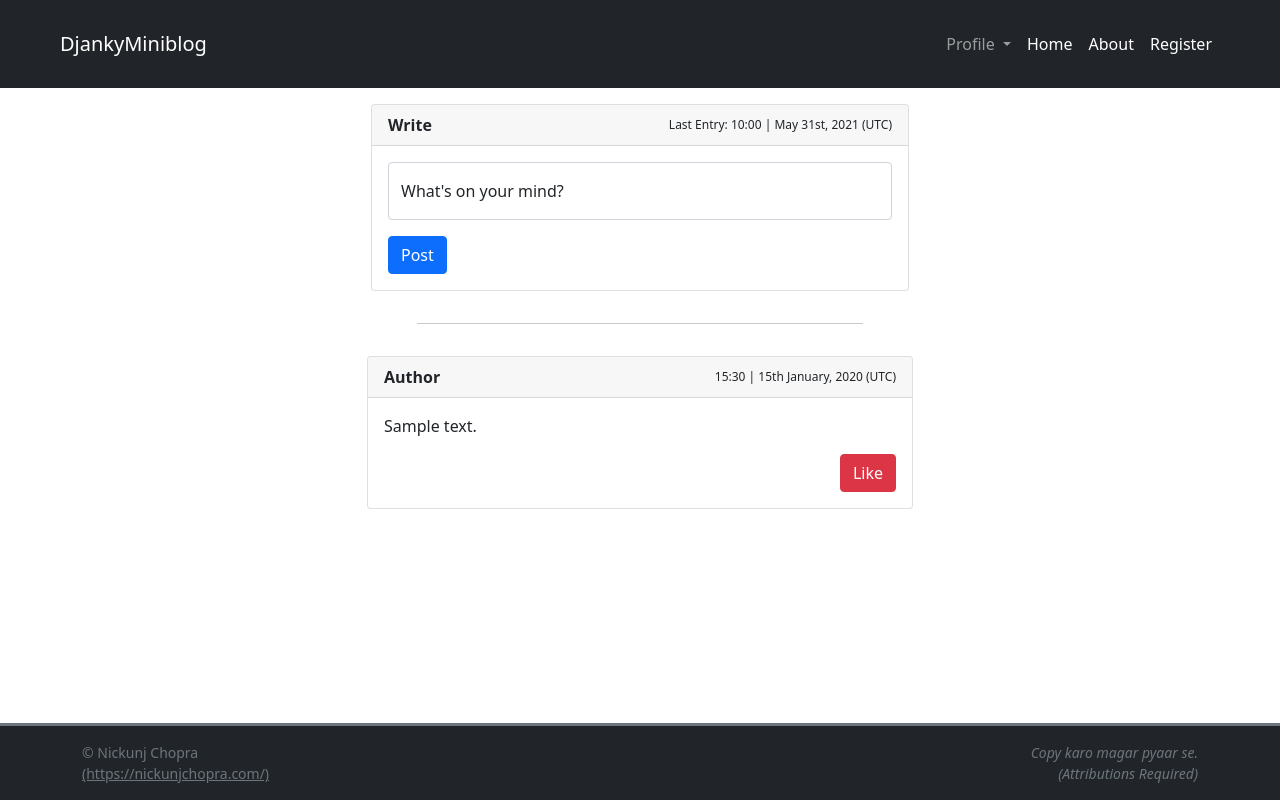
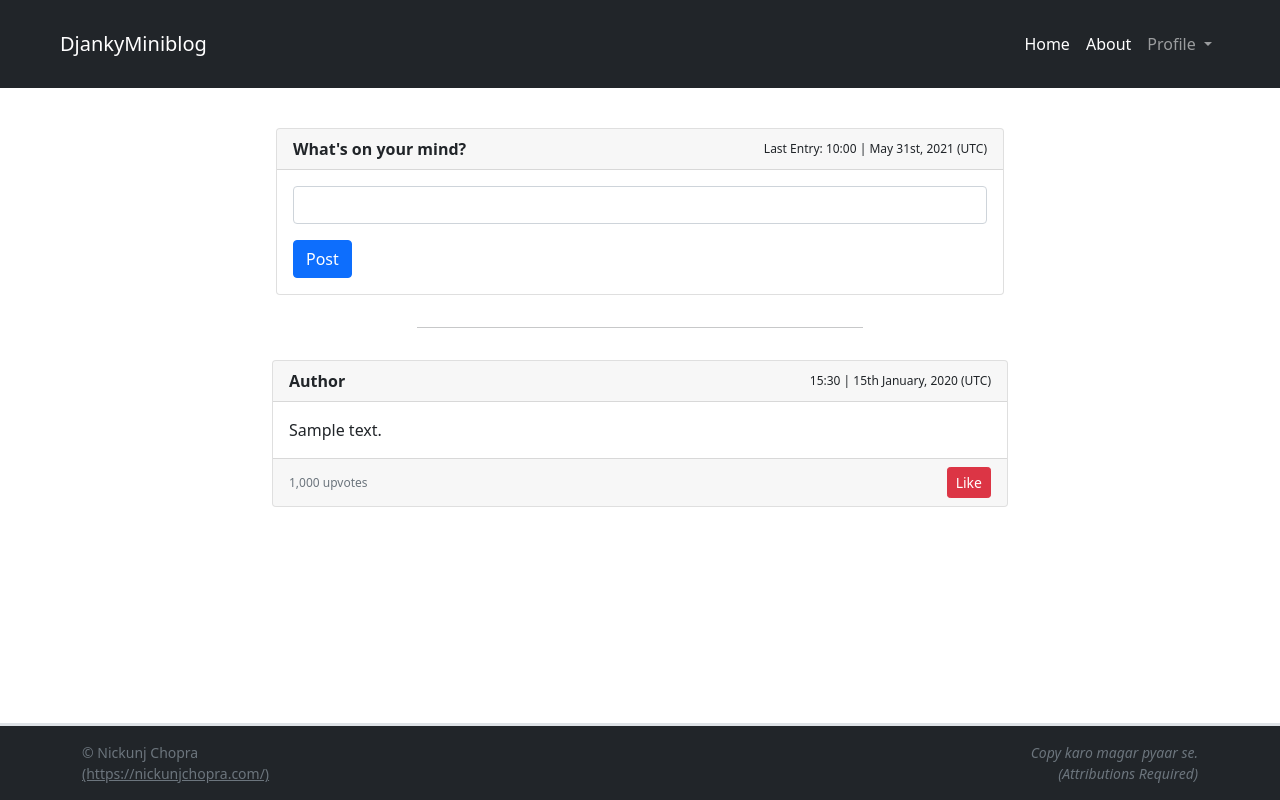
Before and after one commit to NerdvanaNC/djankyminiblog, a Django app: page / in a window 1280 px wide. Run offline with Django 3.2, Linux system fonts and the light colour scheme; a user stored in the database is signed in; tables that the repository leaves empty hold one stand-in row (values such as "Sample post"); some libraries are stand-ins or nearby versions.

Commit message:
Changed all forms to use widget_tweaks to add classes/HTML attrs instead of changing the widget in forms.py. Less invasive and overall just a much better way to do things; changed Post model to increase charlimit to 5000.

```diff
--- a/main/forms.py
+++ b/main/forms.py
@@ -3,22 +3,10 @@ from django.contrib.auth.forms import AuthenticationForm, UserCreationForm
 from django.contrib.auth.models import User
 
 class NewPost(forms.Form):
-  text = forms.CharField(label="", max_length=240, widget=(forms.TextInput(
-    attrs={"class": "new-post form-control", "placeholder": "What's on your mind?"})))
-
-class LoginForm(AuthenticationForm):
-  username = forms.CharField(label="", max_length=240, widget=(forms.TextInput(
-    attrs={"class": "username form-control", "placeholder": "Username"})))
-  password = forms.CharField(label="", max_length=240, widget=(forms.PasswordInput(
-    attrs={"class": "password form-control", "placeholder": "Password"})))
+  text = forms.CharField()
 
 class RegisterForm(UserCreationForm):
-  # email = forms.EmailField(label="Email", max_length=240, widget=(forms.TextInput(
-  #   attrs={"class": "email form-control", "placeholder": "Email"})))
-  # password1 = forms.CharField(label="Password", max_length=240, widget=(forms.PasswordInput(
-  #   attrs={"class": "password1 form-control", "placeholder": "Password"})))
-  # password2 = forms.CharField(label="Password (again)", max_length=240, widget=(forms.PasswordInput(
-  #   attrs={"class": "password2 form-control", "placeholder": "Password (again)"})))
+  email = forms.EmailField(max_length=240)
 
   class Meta:
     model = User
--- a/main/models.py
+++ b/main/models.py
@@ -4,7 +4,7 @@ from django.contrib.auth.models import User
 # Create your models here.
 class Post(models.Model):
   user = models.ForeignKey(User, on_delete=models.CASCADE, related_name="post", null=True)
-  text = models.CharField(max_length=240)
+  text = models.CharField(max_length=5000)
   likes = models.IntegerField()
   createdAt = models.DateTimeField(auto_now_add=True)
 
--- a/main/templates/main/homepage.html
+++ b/main/templates/main/homepage.html
@@ -1,8 +1,15 @@
 {% extends 'main/index.html' %}
 
+{% load widget_tweaks %}
 {% load tag_alerts %}
 
-{% block title %}Feed{% endblock title %}
+{% block title %}
+  {% if user.is_authenticated %}
+    Feed
+  {% else %}
+    Login
+  {% endif %}
+{% endblock title %}
 
 {% block alerts %}
   <div class="row justify-content-center" id="alerts">
@@ -21,45 +28,49 @@
 
 {% block content %}
   <div class="row justify-content-center">
-    <div class="col-12 col-md-6 px-3">
+    <div class="col-12 col-lg-8 px-3">
       {% if user.is_authenticated %}
         <!-- If the user's logged in, we have the post form -->
         <div class="card my-3">
           <div class="card-header">
             <div class="d-flex justify-content-between align-items-center">
-              <strong>Write</strong>
+              <strong>What's on your mind?</strong>
               <span style="font-size: 0.75rem;">Last Entry: 10:00 | May 31st, 2021 (UTC)</span>
             </div>
           </div>
           <div class="container py-3 px-3">
             <form method="post">
               {% csrf_token %}
-              <div class="form-floating mb-3">
-                {{ form.text }}
-                <label for="{{ form.text.id_for_label }}">What's on your mind?</label>
-              </div>
+              {% for field in form %}
+                <div class="mb-3">
+                  {% render_field field class="form-control" %}
+                  {% if field.help_text %}
+                    <div class="help-text text-secondary mt-2 mb-4">{{ field.help_text }}</div>
+                  {% endif %}
+                </div>
+              {% endfor %}
               <button type="submit" class="btn btn-primary" name="post">Post</button>
             </form>
           </div>
         </div>
       {% else %}
-        <!-- Otherwise we have the login form -->
+        <!-- If user not logged in - Login form -->
         <div class="card my-3">
           <div class="card-header">
             <strong>Login</strong>
           </div>
           <div class="container py-3 px-3">
-            <form method="post"> <!-- action="/login/" -->
+            <form method="post">
               {% csrf_token %}
-              {{ form.errors }}
-              <div class="form-floating mb-3">
-                {{ form.username }}
-                <label for="{{ form.username.id_for_label }}">Username</label>
-              </div>
-              <div class="form-floating mb-3">
-                {{ form.password }}
-                <label for="{{ form.password.id_for_label }}">Password</label>
-              </div>
+              {% for field in form %}
+                <div class="form-floating mb-3">
+                  {% render_field field class="form-control" placeholder=field.label.tag %}
+                  <label for="{{ field.id_for_label }}">{{ field.label_tag }}</label>
+                  {% if field.help_text %}
+                    <div class="help-text text-secondary mt-2 mb-4">{{ field.help_text }}</div>
+                  {% endif %}
+                </div>
+              {% endfor %}
               <div class="d-flex justify-content-between align-items-center">
                 <a href="/register">Register &rarr;</a>
                 <button type="submit" class="btn btn-primary" name="login">Login</button>
@@ -72,7 +83,7 @@
   </div>
   <hr style="width: 40%;" class="mx-auto">
   <div class="row justify-content-center">
-    <div class="col-12 col-md-6">
+    <div class="col-12 col-lg-8">
       {% for post in all_posts %}
         <div class="card my-3">
             <div class="card-header">
@@ -83,7 +94,12 @@
             </div>
           <div class="card-body">
             <p class="card-text">{{ post.text }}</p>
-            <div class="text-end"><button class="btn btn-danger like">Like</button></div>
+          </div>
+          <div class="card-footer text-muted">
+            <div class="d-flex justify-content-between align-items-center">
+                <span class="like-count" style="font-size: 0.75rem;">1,000 upvotes</span>
+                <button class="btn btn-danger btn-sm like" {% if not user.is_authenticated %}disabled{% endif %}>Like</button>
+            </div>
           </div>
         </div>
       {% endfor %}
--- a/main/templates/main/index.html
+++ b/main/templates/main/index.html
@@ -30,7 +30,7 @@
     </style>
   </head>
   <body class="min-vh-100 d-flex flex-column h-100">
-    <nav class="navbar sticky-top navbar-expand-lg navbar-dark bg-dark px-5 py-4">
+    <nav class="navbar sticky-top navbar-expand-lg navbar-dark bg-dark px-5 py-4 mb-4">
       <div class="container-fluid">
         <a class="navbar-brand" href="/">DjankyMiniblog</a>
         <button class="navbar-toggler" type="button" data-bs-toggle="collapse" data-bs-target="#navbarSupportedContent" aria-controls="navbarSupportedContent" aria-expanded="false" aria-label="Toggle navigation">
@@ -38,6 +38,12 @@
         </button>
         <div class="collapse navbar-collapse" id="navbarSupportedContent">
           <ul class="navbar-nav mb-2 mb-lg-0 ms-auto">
+            <li class="nav-item">
+              <a class="nav-link active" aria-current="page" href="/">Home</a>
+            </li>
+            <li class="nav-item">
+              <a class="nav-link active" aria-current="page" href="/about">About</a>
+            </li>
             {% if user.is_authenticated %}
               <li class="nav-item dropdown">
                 <a class="nav-link dropdown-toggle" href="#" id="navbarDropdown" role="button" data-bs-toggle="dropdown" aria-expanded="false">
@@ -50,21 +56,16 @@
                   <li><a class="dropdown-item text-danger" href="/logout">Logout</a></li>
                 </ul>
               </li>
+            {% else %}
+              <li class="nav-item">
+                <a class="nav-link active" aria-current="page" href="/register">Register</a>
+              </li>
             {% endif %}
-            <li class="nav-item">
-              <a class="nav-link active" aria-current="page" href="/">Home</a>
-            </li>
-            <li class="nav-item">
-              <a class="nav-link active" aria-current="page" href="/about">About</a>
-            </li>
-            <li class="nav-item">
-              <a class="nav-link active" aria-current="page" href="/register">Register</a>
-            </li>
           </ul>
         </div>
       </div>
     </nav>
-    <div class="container">
+    <div class="container pb-4">
 
       {% block alerts %}
       {% endblock alerts %}
@@ -73,7 +74,7 @@
       {% endblock content %}
 
     </div>
-    <footer class="footer mt-auto py-3 bg-dark border-top border-3 border-secondary">
+    <footer class="footer mt-auto py-3 bg-dark border-top border-3">
       <div class="container">
         <div class="row">
           <div class="col-sm-6 col-12 text-muted small text-start">
--- a/main/views.py
+++ b/main/views.py
@@ -1,23 +1,13 @@
 from django.shortcuts import render
 from django.http import HttpResponseRedirect
+from django.contrib.auth.forms import AuthenticationForm
 from django.contrib.auth import authenticate, login, logout
-from .forms import NewPost, LoginForm, RegisterForm
+from .forms import NewPost, RegisterForm
 from .models import Post
 
 # Create your views here.
 def main(response):
   all_posts = Post.objects.all()
-
-  # DEBUG
-
-  # form = LoginForm()
-  # if response.method == 'POST':
-  #   print("DEBUG:", response.POST)
-  #   print("DEBUG:", response.POST.get('login'))
-  #   if 'login' in response.POST:
-  #     print("DEBUG: 'login' is in POST")
-  #   else:
-  #     print("DEBUG: 'login' is NOT IN POST")
 
   if response.user.is_authenticated:
     # User logged in
@@ -34,7 +24,7 @@ def main(response):
   else:
     if response.method == 'POST':
       if 'login' in response.POST:
-        form = LoginForm(response.POST)
+        form = AuthenticationForm(response.POST)
         username = response.POST.get('username')
         password = response.POST.get('password')
         user = authenticate(response, username=username, password=password)
@@ -44,7 +34,7 @@ def main(response):
         else:
           return HttpResponseRedirect('/?err=Invalid Credentials. Please try again.')
     else:
-      form = LoginForm()
+      form = AuthenticationForm()
 
   return render(response, 'main/homepage.html', {'form': form, 'all_posts': all_posts})
 
```
Also changed, not shown: main/templates/main/register.html (+8 -1 lines).
